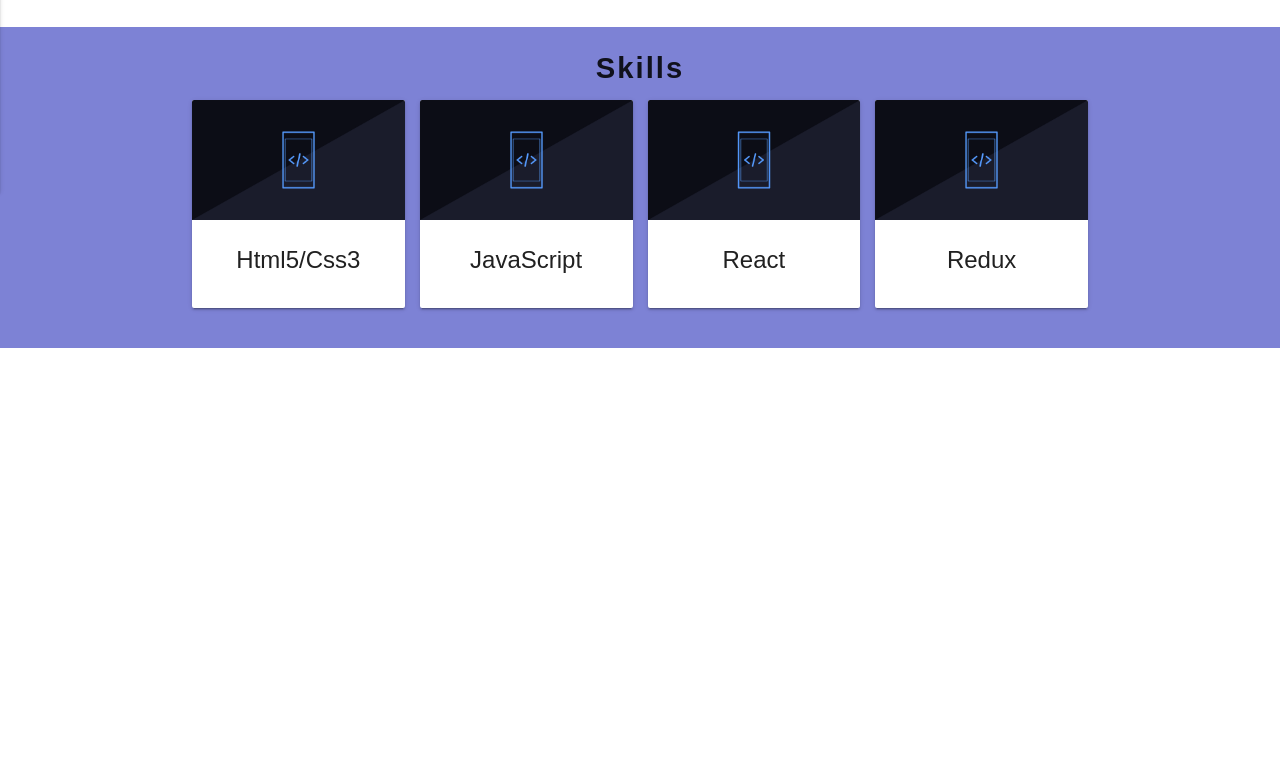
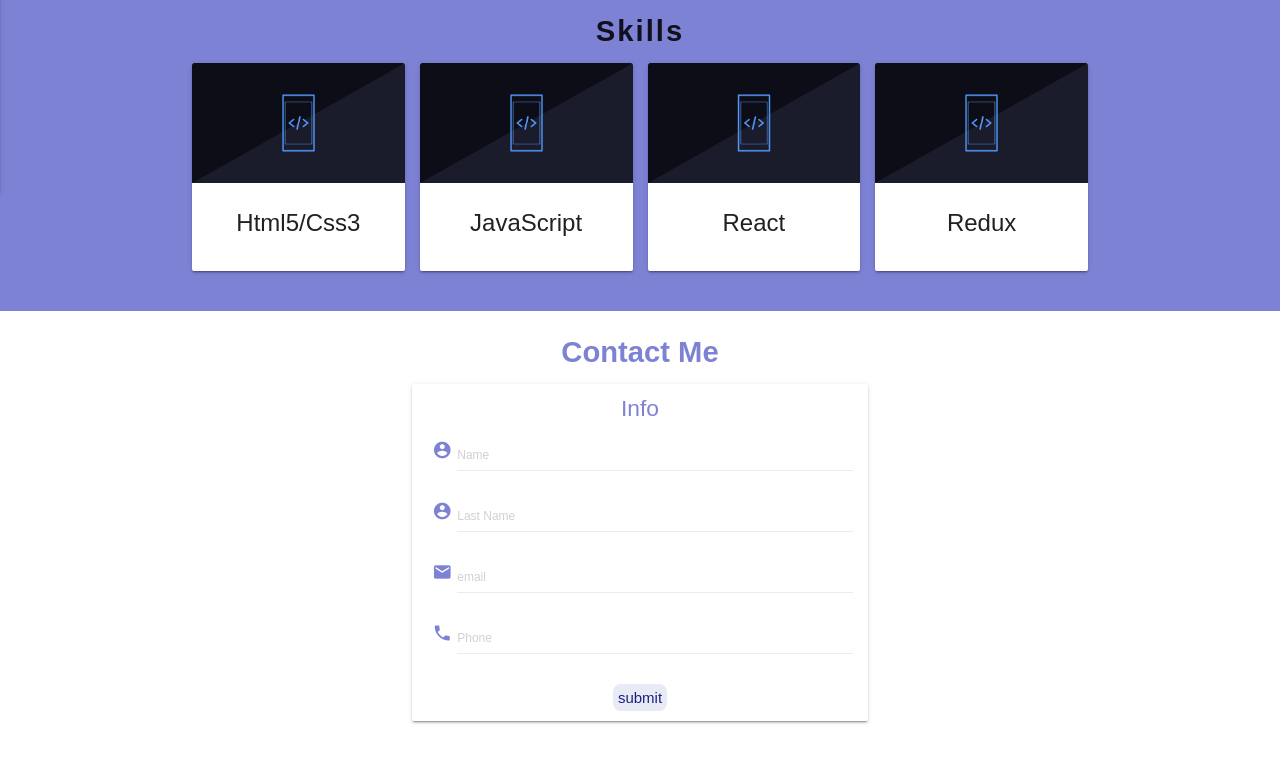
Before and after one commit to BojanMijatovic/My-First-Portfolio, a plain HTML site: page index.html in a window 1280 px wide. Shown: the part 668-1429 px from the top of the page. Before the commit the page ends 1016 px from the top, so only its background shows below. Drawn offline with nearby package versions, Linux system fonts and the light colour scheme; a web font is replaced by a local one.

Commit message:
add contact

```diff
--- a/index.html
+++ b/index.html
@@ -16,13 +16,13 @@
     <link rel="stylesheet" href="./style/mainStyle.css" />
     <title>Portfolio</title>
   </head>
-  <body id="home">
+  <body>
     <!-- Head section -->
-    <div class="navbar-fixed">
+    <div class="navbar-fixed scrollspy" id="home">
       <nav class="indigo darken-1">
         <div class="container">
           <div class="nav-wrapper">
-            <a href="#" class="brand-logo scrollspy">Bojan Mijatovic</a>
+            <a href="#home" class="brand-logo ">Bojan Mijatovic</a>
             <!-- btn menu -->
             <a href="#" class="button-collapse" data-activates="mobile-nav">
               <i class="material-icons">
@@ -31,7 +31,6 @@
             </a>
             <ul class="hide-on-med-and-down right">
               <li><a href="#home">Home</a></li>
-              <li><a href="#about">Who am I</a></li>
               <li><a href="#work">Work and Projects</a></li>
               <li><a href="#skills">Skills</a></li>
               <li><a href="#contact">Contact</a></li>
@@ -44,14 +43,13 @@
     <!--  Side nav  -->
     <ul class="side-nav" id="mobile-nav">
       <li><a href="#home">Home</a></li>
-      <li><a href="#about">Who am I</a></li>
       <li><a href="#work">Work and Projects</a></li>
       <li><a href="#skills">Skills</a></li>
       <li><a href="#contact">Contact</a></li>
     </ul>
 
     <!--  Section about -->
-    <section class="indigo lighten-2 white-text section scrollspy" id="about">
+    <section class="indigo lighten-2 white-text section">
       <div class="container row">
         <h2 class="center">
           <span>Hello</span> I am junior Front End Developer
@@ -254,7 +252,7 @@
                 </span>
               </div>
               <div class="card-reveal">
-                <span class="card-title  center"
+                <span class="card-title center"
                   >Card Title<i class="material-icons right">close</i></span
                 >
                 <p>
@@ -263,6 +261,56 @@
                 </p>
               </div>
             </div>
+          </div>
+        </div>
+      </div>
+    </section>
+
+    <!-- Contact us -->
+    <section id="contact" class="section scrollspy">
+      <div class="container">
+        <div class="row">
+          <h3 class="center">Contact Me</h3>
+
+          <div class="col s10 m6 card-panel center offset-m3 offset-s1 m6">
+            <h4 class="">Info</h4>
+            <div class="input-field col s12">
+              <i class="material-icons prefix ">account_circle</i>
+              <input
+                id="icon_prefix"
+                type="text"
+                class="validate"
+                placeholder="Name"
+              />
+            </div>
+            <div class="input-field col s12">
+              <i class="material-icons prefix">account_circle</i>
+              <input
+                id="icon_prefix"
+                type="text"
+                class="validate"
+                placeholder="Last Name"
+              />
+            </div>
+            <div class="input-field col s12">
+              <i class="material-icons prefix">email</i>
+              <input
+                id="icon_prefix"
+                type="text"
+                class="validate"
+                placeholder="email"
+              />
+            </div>
+            <div class="input-field col s12">
+              <i class="material-icons prefix">phone</i>
+              <input
+                id="icon_prefix"
+                type="text"
+                class="validate"
+                placeholder="Phone"
+              />
+            </div>
+            <input type="submit" value="submit" class="small-btn center" />
           </div>
         </div>
       </div>
--- /dev/null
+++ b/style/components/_contact.scss
@@ -0,0 +1,55 @@
+@import './general';
+
+#contact {
+  h3 {
+    color: $main-color;
+    font-weight: 600;
+  }
+
+  .card-panel {
+    h4 {
+      color: $main-color;
+    }
+
+    .input-field i {
+      color: $main-color;
+    }
+
+    #icon_prefix {
+      color: $main-color-dark;
+      border-bottom: $main-color-light solid 1px;
+      font-size: 1.2rem;
+    }
+
+    /* label focus color */
+    .input-field input[type='text']:focus + label {
+      color: $main-color-dark;
+    }
+    /* label underline focus color */
+    .input-field input[type='text']:focus {
+      border-bottom: 1px solid $main-color-light;
+      box-shadow: 0 1px 0 0 $main-color-light;
+    }
+    /* icon prefix focus color */
+    .input-field .prefix.active {
+      color: $main-color-light;
+    }
+
+    /* valid color */
+    .input-field input[type='text'].valid {
+      border-bottom: 1px solid $main-color-dark;
+      box-shadow: 0 1px 0 0 $main-color-dark;
+    }
+
+    // Btn
+    .small-btn {
+      color: $main-color-dark;
+      font-size: 1.5rem;
+      padding: 0.5rem;
+      background: $main-color-light;
+      border: none;
+      margin: 1rem;
+      border-radius: 0.8rem;
+    }
+  }
+}
--- a/style/components/_head.scss
+++ b/style/components/_head.scss
@@ -26,7 +26,11 @@ nav {
 .side-nav {
   li {
     a {
-      color: $main-black-color;
+      color: $main-color-dark;
+    }
+    a:active,
+    a:hover {
+      color: red;
     }
   }
 }
--- a/style/components/_skills.scss
+++ b/style/components/_skills.scss
@@ -13,5 +13,10 @@
       color: $main-color-dark;
       font-size: 2rem;
     }
+    p {
+      font-size: 1.2rem;
+      margin-top: 1rem;
+      color: $main-color-dark;
+    }
   }
 }
--- a/style/mainStyle.scss
+++ b/style/mainStyle.scss
@@ -4,3 +4,4 @@
 @import './components/modals';
 @import './components/work';
 @import './components/skills';
+@import './components/contact';
```
Also changed, not shown: style/mainStyle.css, 1 other file.
